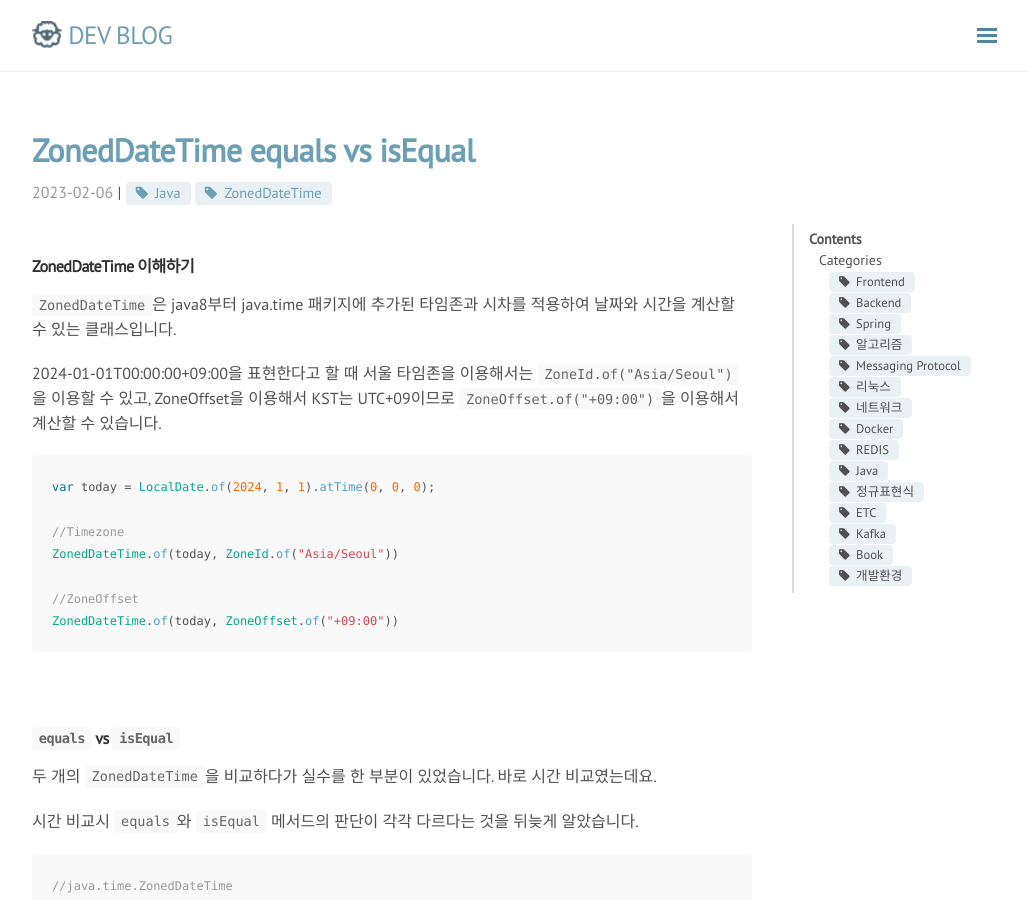
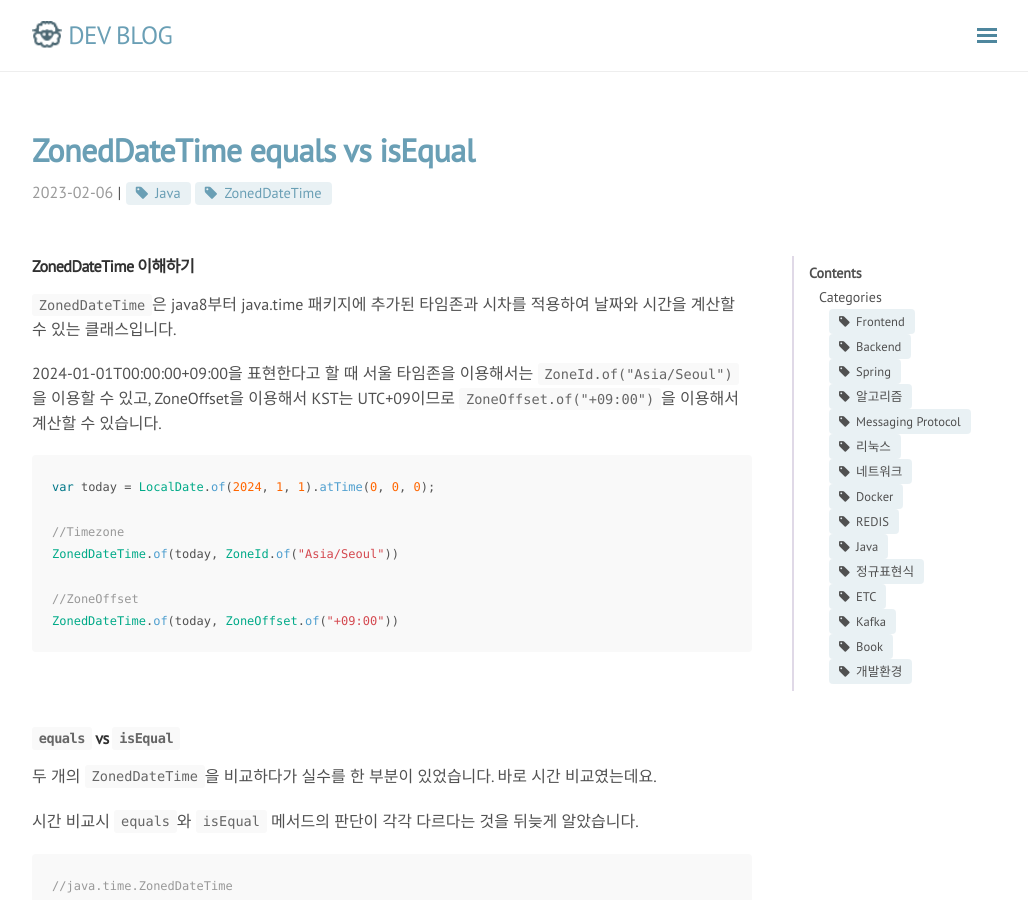
Before and after one commit to rmcodestar/rmcodestar.github.io, a Jekyll site: the page built from blog/index.html, in a window 1280 px wide and 900 px high. Shown: the whole window, without its empty margins (248-1276 px from the left). Built offline with Jekyll 4.4.1, drawn with Linux system fonts in a browser that asks for light colours; nearby versions of some CDN libraries; the list of posts is cut into pages by our own code; comment, search, counter and statistics services are not loaded.

Commit message:
Update index.html

```diff
--- a/blog/index.html
+++ b/blog/index.html
@@ -19,11 +19,11 @@ title: Blog
     {% endfor %}
     {% endif %}
 
-    <div class="toc">
-      <a href="#"><b>Contents</b></a>
-      {% include toc.html html=content %}
-    </div>
     <article>
+      <div class="toc">
+        <a href="#"><b>Contents</b></a>
+        {% include toc.html html=content %}
+      </div>
       {{ post.excerpt | markdownify }}
     <article>
   </div>
```
